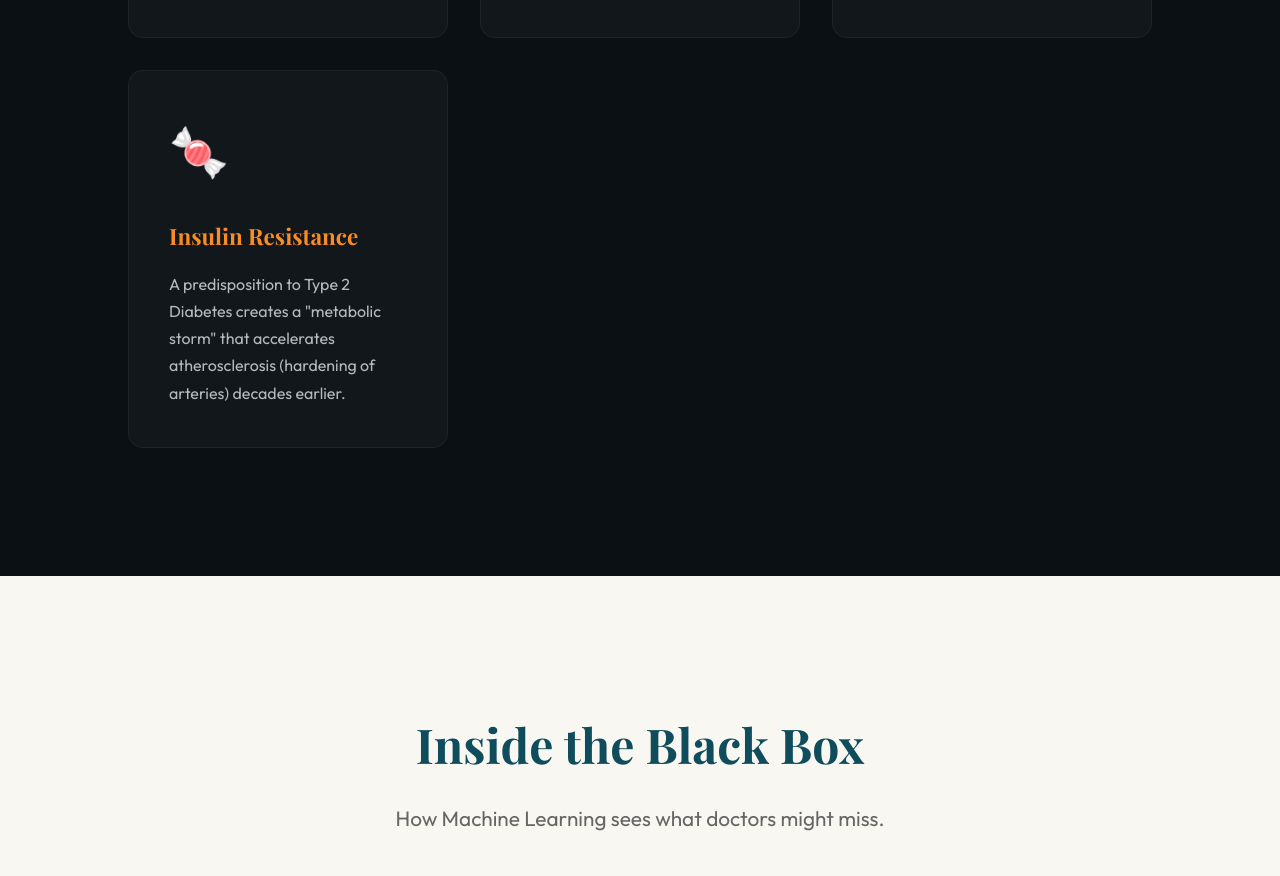
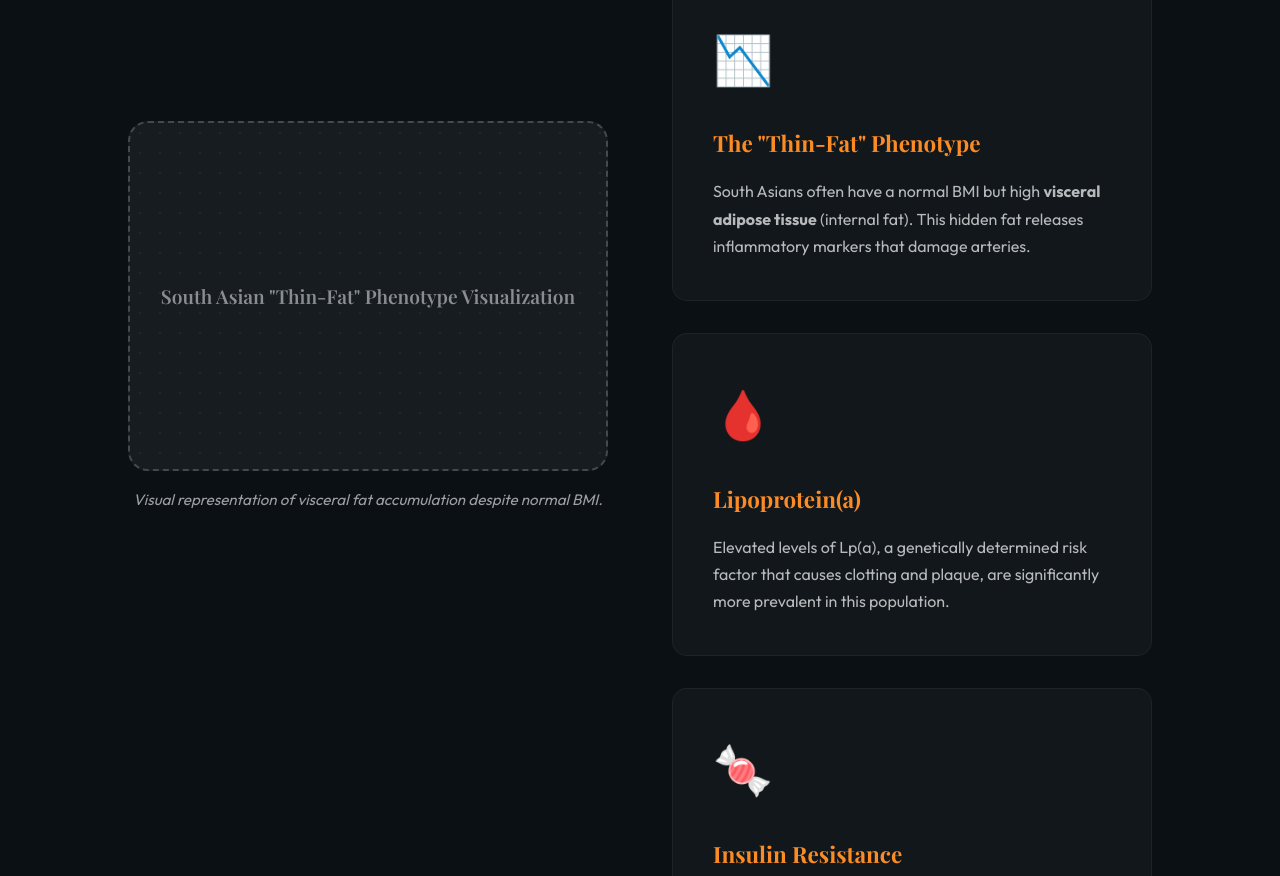
Before and after one commit to roshanis/paper-ag, a plain HTML site: page index.html in a window 1280 px wide. Shown: the part 2393-3269 px from the top of the page. Drawn offline with nearby package versions, Linux system fonts and the light colour scheme; animation ran at ten frames a second; a web font is replaced by a local one.

Commit message:
Add South Asian phenotype image placeholder and styling

```diff
--- a/index.html
+++ b/index.html
@@ -80,11 +80,24 @@
                 <h2 class="section-title">The Genetic Puzzle</h2>
                 <p class="section-intro">It's not just lifestyle. It's biology.</p>
 
+                <div class="genetics-content">
+                    <div class="phenotype-visual">
+                        <div class="phenotype-image-container">
+                            <!-- Placeholder for South Asian Phenotype Image -->
+                            <div class="phenotype-placeholder">
+                                <span>South Asian "Thin-Fat" Phenotype Visualization</span>
+                            </div>
+                            <p class="image-caption">Visual representation of visceral fat accumulation despite normal
+                                BMI.</p>
+                        </div>
+                    </div>
+
                     <div class="feature-grid">
                         <div class="feature-card">
                             <div class="card-icon">🧬</div>
                             <h3>Genetic Polymorphisms</h3>
-                        <p>Specific variations (loci) linked to visceral obesity and insulin resistance are more common.
+                            <p>Specific variations (loci) linked to visceral obesity and insulin resistance are more
+                                common.
                                 These drive metabolic issues even without visible weight gain.</p>
                         </div>
                         <div class="feature-card">
@@ -104,6 +117,7 @@
                             <h3>Insulin Resistance</h3>
                             <p>A predisposition to Type 2 Diabetes creates a "metabolic storm" that accelerates
                                 atherosclerosis (hardening of arteries) decades earlier.</p>
+                        </div>
                     </div>
                 </div>
             </div>
--- a/style.css
+++ b/style.css
@@ -338,6 +338,79 @@ h1 {
     font-size: 1rem;
 }
 
+/* Genetics Layout */
+.genetics-content {
+    display: flex;
+    flex-direction: column;
+    gap: 4rem;
+}
+
+.phenotype-visual {
+    display: flex;
+    justify-content: center;
+    margin-bottom: 2rem;
+}
+
+.phenotype-image-container {
+    width: 100%;
+    max-width: 600px;
+    text-align: center;
+}
+
+.phenotype-placeholder {
+    width: 100%;
+    height: 350px;
+    background: rgba(255, 255, 255, 0.05);
+    border: 2px dashed rgba(255, 255, 255, 0.2);
+    border-radius: 20px;
+    display: flex;
+    align-items: center;
+    justify-content: center;
+    color: rgba(255, 255, 255, 0.5);
+    font-family: var(--font-heading);
+    font-size: 1.2rem;
+    margin-bottom: 1rem;
+    position: relative;
+    overflow: hidden;
+}
+
+/* Optional: Add a subtle pattern to the placeholder */
+.phenotype-placeholder::before {
+    content: '';
+    position: absolute;
+    top: 0;
+    left: 0;
+    width: 100%;
+    height: 100%;
+    background-image: radial-gradient(rgba(255, 255, 255, 0.1) 1px, transparent 1px);
+    background-size: 20px 20px;
+    opacity: 0.5;
+}
+
+.image-caption {
+    color: rgba(255, 255, 255, 0.6);
+    font-style: italic;
+    font-size: 0.95rem;
+}
+
+@media (min-width: 900px) {
+    .genetics-content {
+        flex-direction: row;
+        align-items: center;
+    }
+
+    .phenotype-visual {
+        flex: 1;
+        margin-bottom: 0;
+    }
+
+    .feature-grid {
+        flex: 1;
+        grid-template-columns: 1fr;
+        /* Stack cards on the right */
+    }
+}
+
 /* AI Deep Dive */
 .split-layout {
     display: flex;
```
Lines whose indentation alone changed are shown as unchanged.
